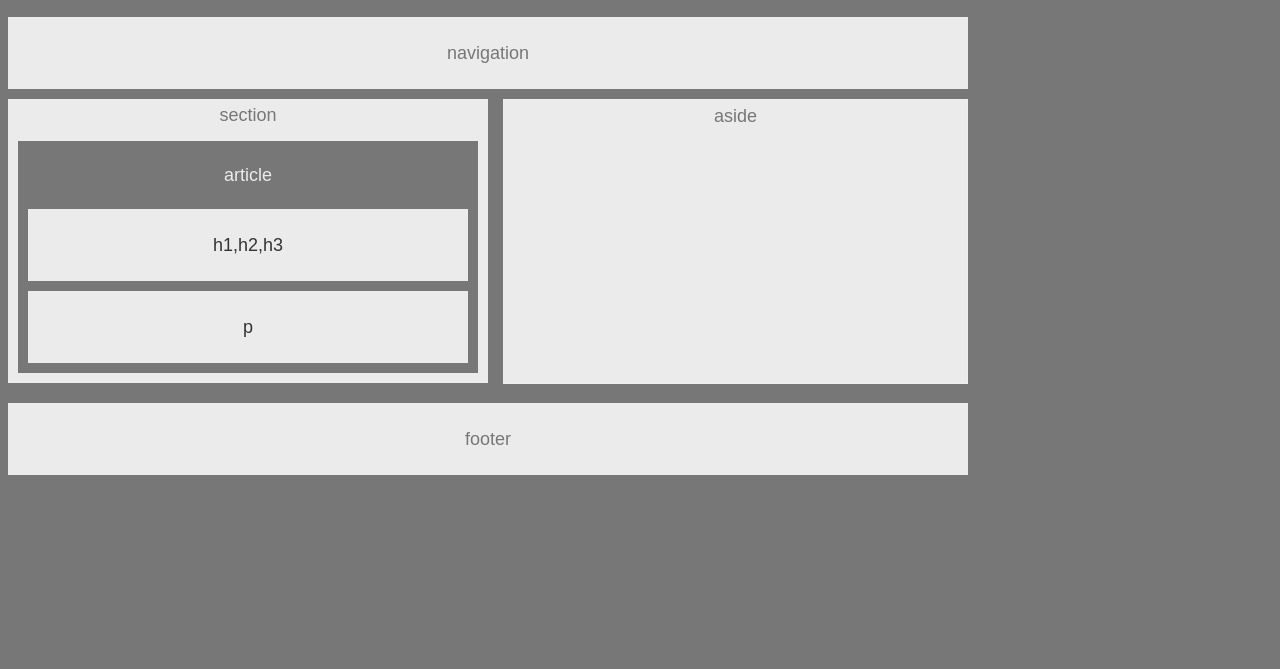
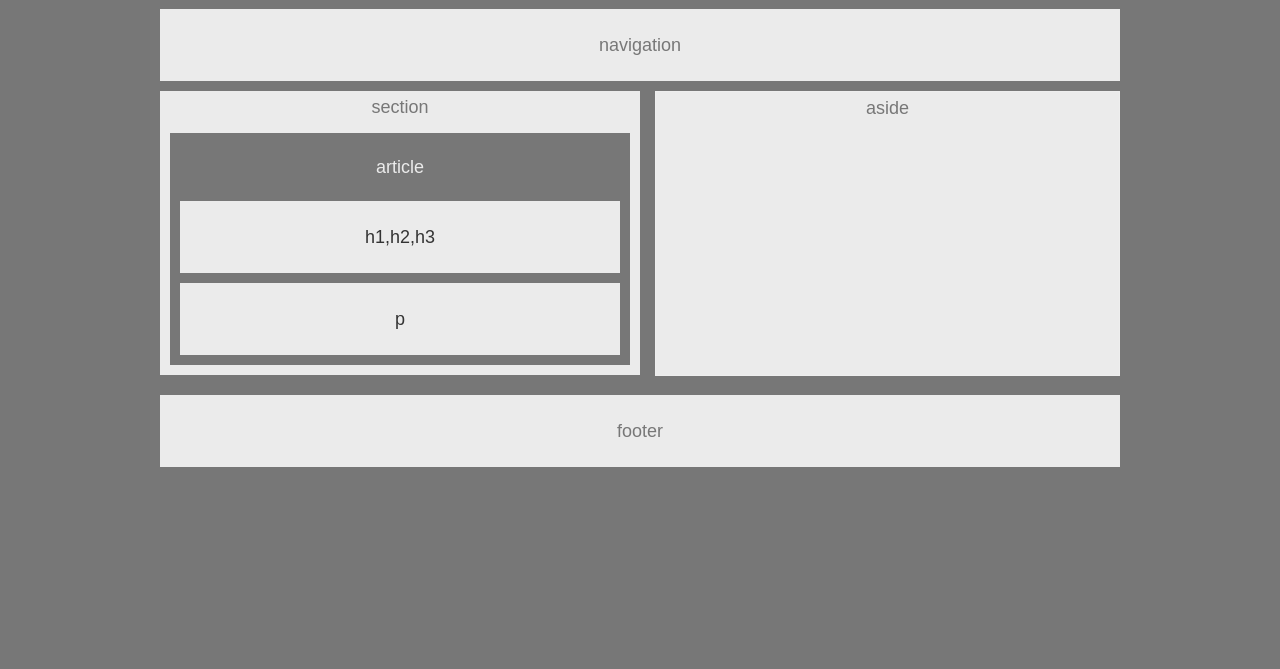
Before and after one commit to MJoles/HW-Wireframe, a plain HTML site: page index.html in a window 1280 px wide. Shown: the part 131-800 px from the top of the page. Drawn offline with Linux system fonts and the light colour scheme.

Commit message:
final commit2

```diff
--- a/style.css
+++ b/style.css
@@ -6,6 +6,7 @@
  * {
     box-sizing: border-box;
     text-align: center;
+    vertical-align: middle;
   }
 
   body {
@@ -15,6 +16,7 @@
     line-height: 32px;
     color: #777;
     width: 960px;
+    margin: auto;
   }
 
   header {
```
